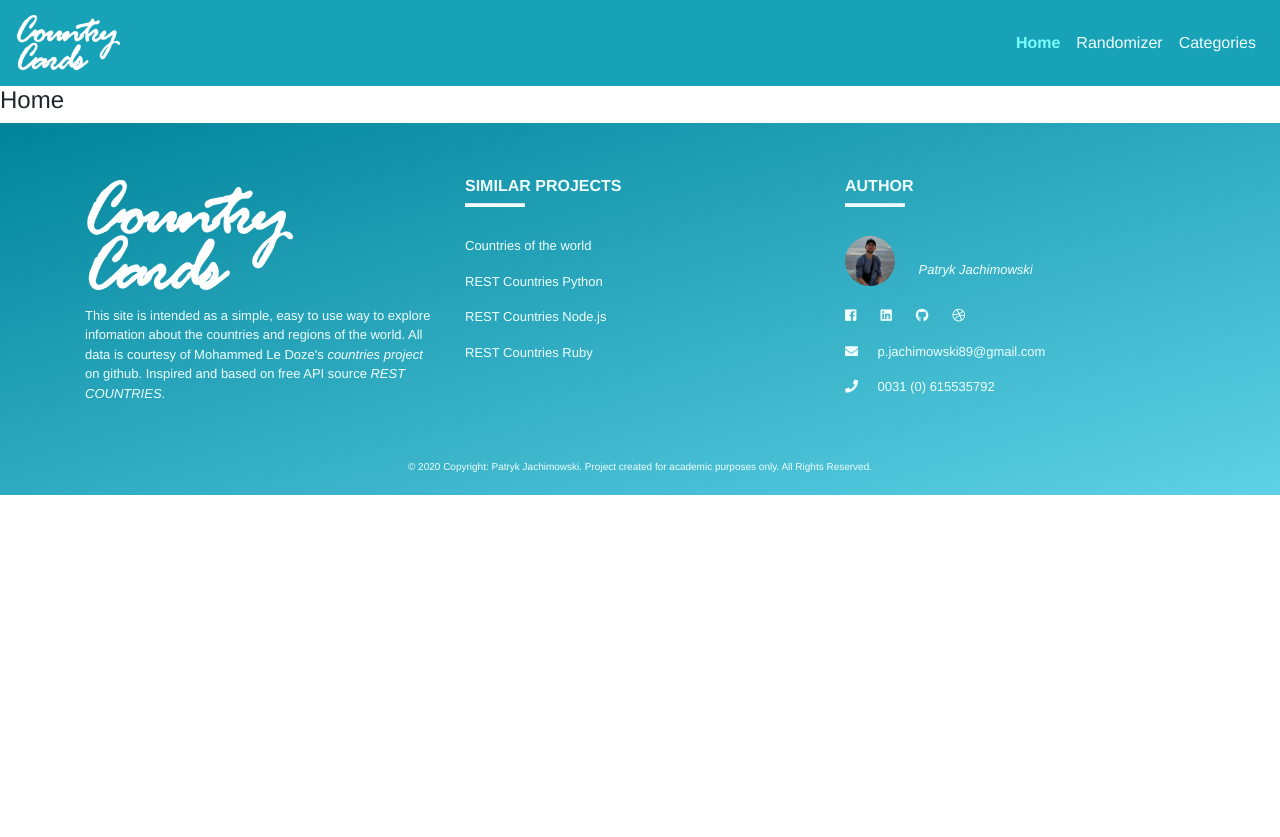
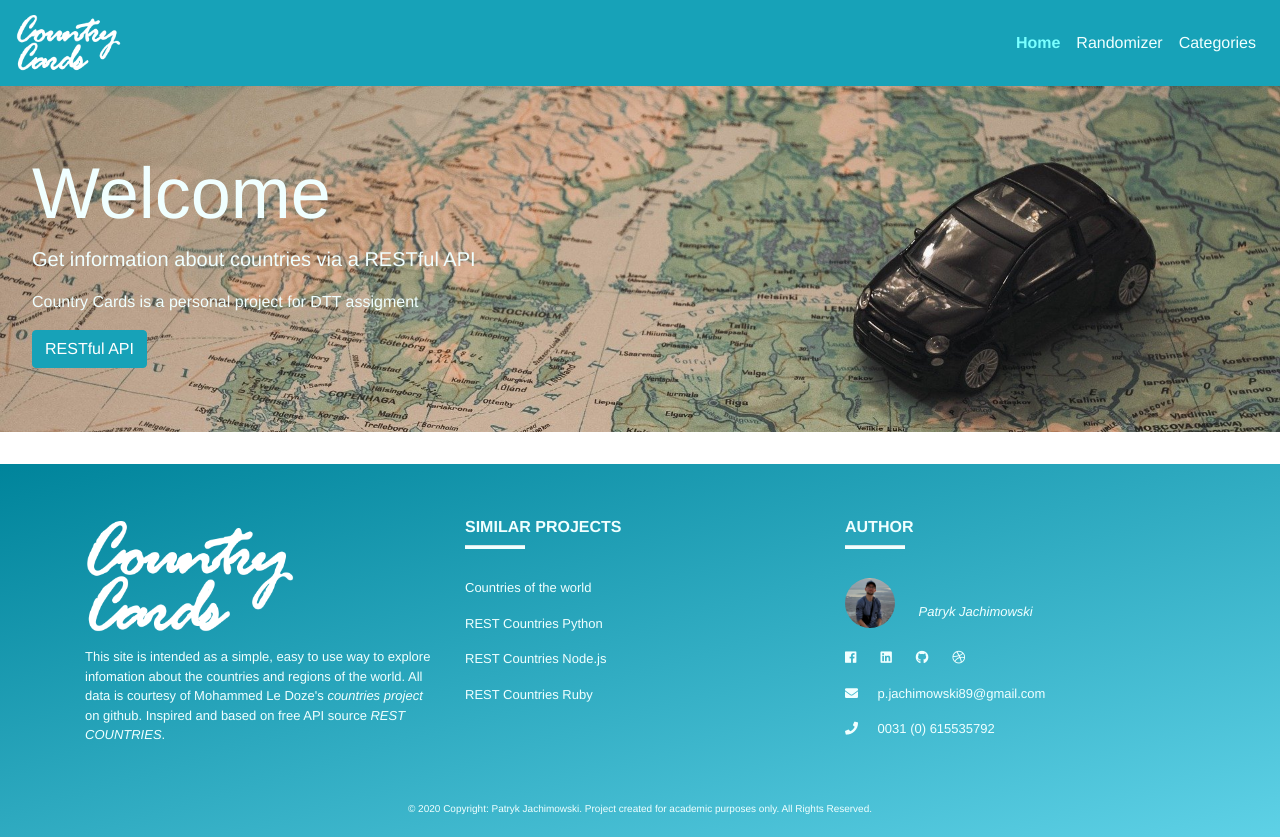
Before and after one commit to pjachimowski/country-cards, a Vue app: page /#/ in a window 1280 px wide. Before the commit the page ends 800 px from the top, so only its background shows below. Built offline with nearby package versions, Linux system fonts and the light colour scheme.

Commit message:
jumbotron built

```diff
--- a/src/views/Categories.vue
+++ b/src/views/Categories.vue
@@ -1,14 +1,20 @@
 <template>
   <div class="categories">
         <h4>  Categories </h4>
+      <FooterComp />
   </div>
 </template>
 
 <script>
 import { Component, Vue } from 'vue-property-decorator';
+import FooterComp from '@/components/FooterComp.vue';
+
 @Component({
-  name: "Categories"
-  })
+  name: "Categories",
+    components: {
+    FooterComp
+    }
+})
 
 export default class Categories extends Vue {
 }
--- a/src/views/Home.vue
+++ b/src/views/Home.vue
@@ -1,6 +1,9 @@
 <template>
   <div class="home">
-        <h4>  Home </h4>
+        <b-jumbotron class="jumbotron-style" header="Welcome" lead="Get information about countries via a RESTful API">
+        <p>Country Cards is a personal project for DTT assigment</p>
+         <b-button variant="info" href="https://restcountries.eu/#api-endpoints" target="_blank">RESTful API</b-button>
+      </b-jumbotron>
     <FooterComp />
   </div>
 </template>
@@ -17,5 +20,11 @@ export default {
 </script>
 
 <style scoped>
-
+.jumbotron-style {
+  background: url("../assets/jumbotronimage.jpg");
+  border-radius: 0%;
+  color: azure;
+  background-position: center;
+  background-size: cover;
+}
 </style>
--- a/src/views/Randomizer.vue
+++ b/src/views/Randomizer.vue
@@ -1,14 +1,19 @@
 <template>
   <div class="randomizer">
         <h4>  Randomizer </h4>
+    <FooterComp />
   </div>
 </template>
 
 <script>
 import { Component, Vue } from 'vue-property-decorator';
+import FooterComp from '@/components/FooterComp.vue';
 @Component({
-  name: "Randomizer"
-  })
+  name: "Randomizer",
+    components: {
+    FooterComp,
+    },
+})
 
 export default class Randomizer extends Vue {
 }
```
Also changed, not shown: src/assets/jumbotronimage.jpg (added).
